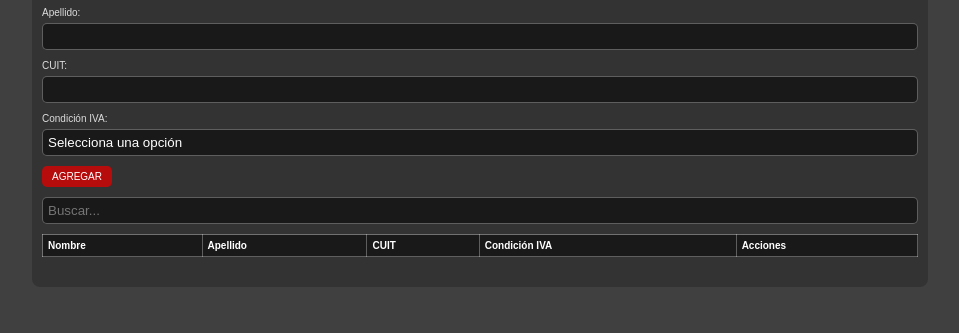
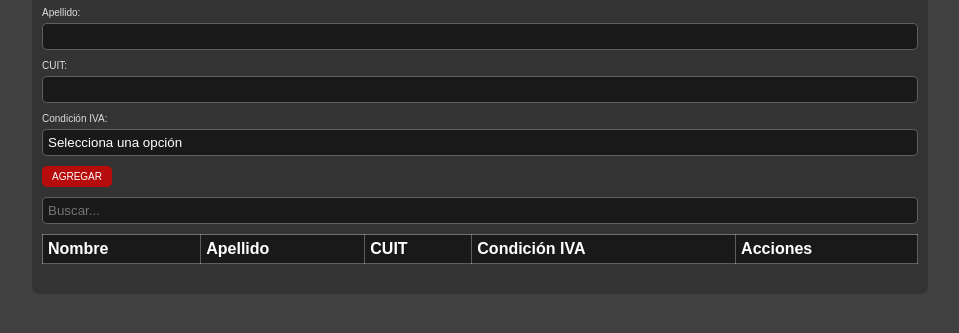
Before and after one commit to Adlazz/Agenda_CUITS, a plain HTML site: page index.html in a window 1280 px wide. Shown: the part 119-452 px from the top of the page, without its empty margins (160-1119 px from the left). Drawn offline with Linux system fonts and the light colour scheme.

Commit message:
letra tabla más grande

```diff
--- a/styles.css
+++ b/styles.css
@@ -104,7 +104,10 @@ button:active {
     width: 100%;
     border-collapse: collapse;
     margin-bottom: 1rem;
+    font-size: 1.6rem; /* Ajusta el tamaño según tu preferencia */
+
 }
+
 
 #agenda-table th,
 #agenda-table td {
```
